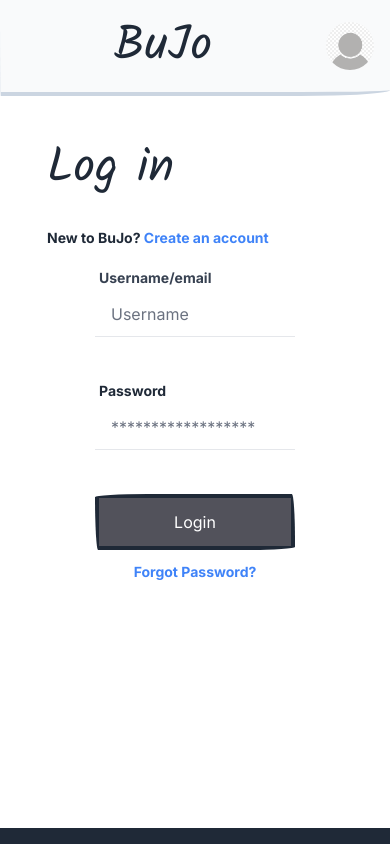
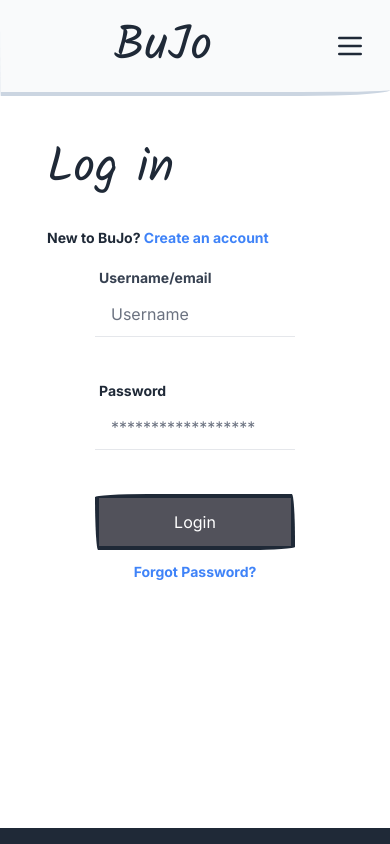
Before and after one commit to Sharkaw/bujoapp, a Next.js app in the folder bujo-app/: page /login in a window 390 px wide. Shown: the top 844 px of the page. Built offline with nearby package versions, Linux system fonts and the light colour scheme; no server answers; the database is empty.

Commit message:
55 create hamburger menu mobile (#18)
* Mobile menu versio 1

* Mobile menu versio 2

* Mobile menu versio 2 css fix

* Mobile menu versio 2 profile link css fix

* Mobile menu versio 2 menu icon fix

```diff
--- /dev/null
+++ b/bujo-app/src/app/components/common/HamburgerMenuButton.js
@@ -0,0 +1,29 @@
+"use client";
+
+import { HiOutlineMenu } from "react-icons/hi";
+import { MdOutlineClose } from "react-icons/md";
+
+
+
+function handleMobileMenu() {
+    document.getElementById("sidebar")?.classList.toggle("hidden");
+    document.getElementById("openMobileMenuBtn")?.classList.toggle("hidden");
+    document.getElementById("closeMobileMenuBtn")?.classList.toggle("hidden");
+    document.getElementById("sidebarDiv")?.classList.toggle("border-r-4");
+    document.getElementById("sidebarDiv")?.classList.toggle("border-b-4");
+    document.getElementById("sidebarDiv")?.classList.toggle("header");
+    document.getElementById("headerDiv")?.classList.toggle("bg-gray-50");
+}
+
+export function HamburgerMenuButton() {
+    return (
+        <div id="sidebarMobileBtn" className="flex px-4 cursor-pointer md:hidden">
+            <div id="openMobileMenuBtn" onClick={handleMobileMenu}>
+                <HiOutlineMenu className="w-8 h-8" />
+            </div>
+            <div id="closeMobileMenuBtn" className="hidden" onClick={handleMobileMenu}>
+                <MdOutlineClose className="w-8 h-8" />
+            </div>
+        </div>
+    );
+}
--- a/bujo-app/src/app/components/layout/Header.js
+++ b/bujo-app/src/app/components/layout/Header.js
@@ -1,6 +1,8 @@
 import Link from "next/link";
 import profile from "./profile.png";
 import Image from "next/image";
+import { HamburgerMenuButton } from "../common/HamburgerMenuButton";
+
 import "./styles.css";
 
 export default function Header() {
@@ -9,7 +11,7 @@ export default function Header() {
             <Link href="/" className="flex-1 text-center">
                 <h1 className="text-gray-800 mb-0 p-2">BuJo</h1>
             </Link>
-            <Link href="/profile" className="flex-end m-1 p-1">
+            <Link href="/profile" className="flex-end m-1 p-1 hidden md:flex">
                 <Image
                     src={profile}
                     alt="Profile"
@@ -18,6 +20,7 @@ export default function Header() {
                     className="rounded-full"
                 />
             </Link>
+            <HamburgerMenuButton />
         </div>
     );
 }
--- a/bujo-app/src/app/components/layout/SidebarMenu.js
+++ b/bujo-app/src/app/components/layout/SidebarMenu.js
@@ -19,11 +19,13 @@ import "./styles.css";
 const userLoggedIn = true;
 
 export default function SidebarMenu({ journals }) {
+
     if (userLoggedIn) {
         return (
-            <div className="bg-gray-50 h-full border-slate-300 border-solid border-r-4 sidebar">
-                <Sidebar className="md:mt-8 md:ml-4 p-2">
-                    <Sidebar.Items className="text-gray-800">
+            <>
+                <div id="sidebarDiv" className="bg-gray-50 h-full w-full border-slate-300 border-solid border-r-4 sidebar md:border-b-0">
+                    <Sidebar id="sidebar" className="md:mt-8 mx-auto lg:ml-4 p-2 hidden md:flex">
+                        <Sidebar.Items className="text-gray-80">
                             <Sidebar.ItemGroup>
                                 <Sidebar.Collapse
                                     icon={FiUser}
@@ -110,6 +112,7 @@ export default function SidebarMenu({ journals }) {
                         </Sidebar.Items>
                     </Sidebar>
                 </div>
+            </>
         );
     }
 }
--- a/bujo-app/src/app/layout.js
+++ b/bujo-app/src/app/layout.js
@@ -5,12 +5,15 @@ import Sidebar from "./components/layout/Sidebar";
 import Footer from "./components/layout/Footer";
 
 const LayoutGrid = ({ children }) => {
+
     return (
         <html lang="en">
             <body className="flex flex-col bg-white text-gray-800">
-                <Header />
+                <div id="headerDiv" className="">
+                    <Header />
+                </div>
                 <div className="flex flex-col md:flex-row flex-1">
-                    <div className="hidden min-w-60 md:flex md:flex-none">
+                    <div className="min-w-60 flex">
                         <Sidebar />
                     </div>
                     <main className="flex-auto flex justify-center">
```
Lines whose indentation alone changed are shown as unchanged.
